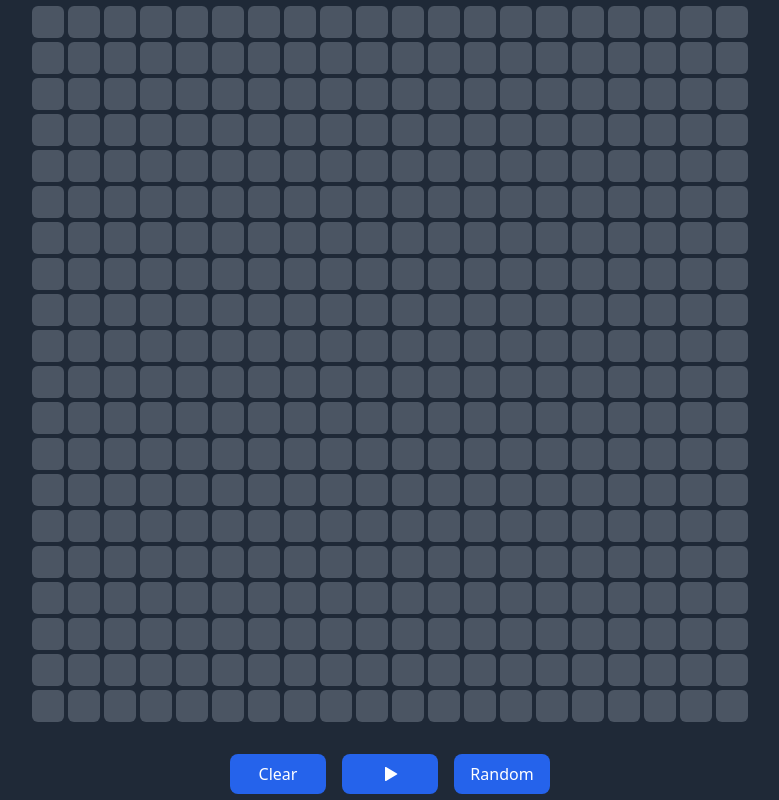
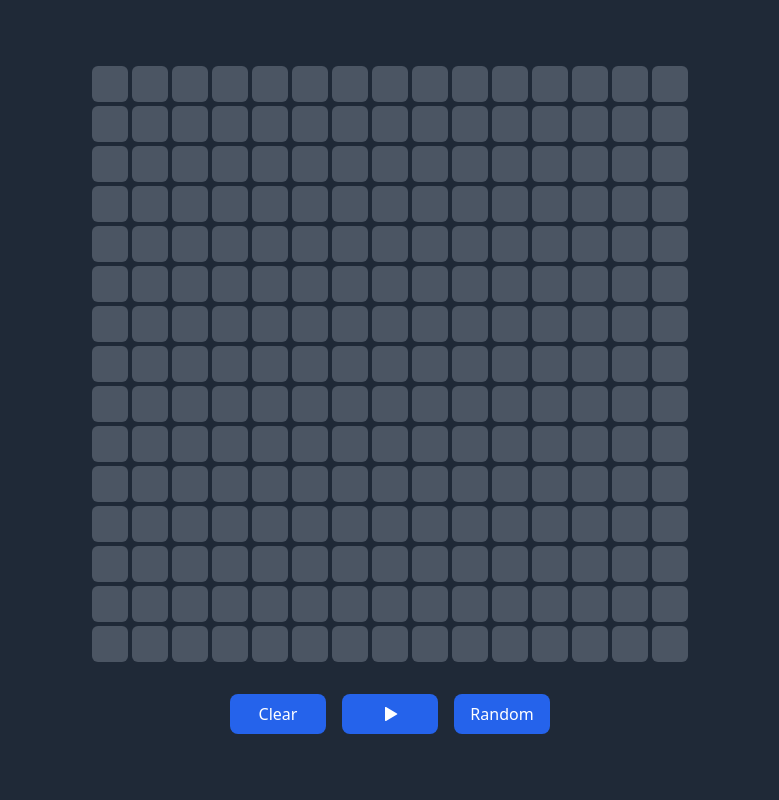
Before and after one commit to NatanCieplinski/react-game-of-life, a React (Vite) app: page / in a window 1280 px wide. Shown: the whole page, without its empty margins (250-1029 px from the left). Built offline with nearby package versions, Linux system fonts and the light colour scheme.

Commit message:
Add single cell selection

```diff
--- a/package.json
+++ b/package.json
@@ -12,6 +12,7 @@
   "dependencies": {
     "axios": "^0.27.2",
     "classnames": "^2.3.1",
+    "immer": "^9.0.14",
     "query-string": "^7.1.1",
     "react": "^18.0.0",
     "react-dom": "^18.0.0",
--- a/src/components/SimulationGrid.tsx
+++ b/src/components/SimulationGrid.tsx
@@ -1,25 +1,31 @@
-import { FunctionComponent, useState } from 'react'
+import classNames from 'classnames'
+import produce from 'immer'
+import { FunctionComponent } from 'react'
 
-export const SimulationGrid: FunctionComponent = () => {
-  const numCols = 20
-  const numRows = numCols
-
-  const generateEmptyGrid = () =>
-    [...Array(numRows)].map(() => Array(numCols).fill(0))
-
-  const [grid, setGrid] = useState(() => {
-    return generateEmptyGrid()
-  })
-
+export const SimulationGrid: FunctionComponent<{
+  grid: number[][]
+  setGrid: (grid: number[][]) => void
+}> = ({ grid, setGrid }) => {
   return (
     <div
       className="grid gap-1"
-      style={{ gridTemplateColumns: `repeat(${numCols}, minmax(0, 1fr))` }}
+      style={{
+        gridTemplateColumns: `repeat(${grid[0].length}, minmax(0, 1fr))`,
+      }}
     >
       {grid.map((rows, i) =>
         rows.map((col, k) => (
           <div
-            className="w-8 h-8 bg-gray-600 active:bg-sky-800 rounded-md transition-all hover:scale-105 active:scale-100"
+            className={classNames(
+              grid[i][k] ? 'bg-sky-500' : 'bg-gray-600',
+              'w-9 h-9 active:bg-sky-800 rounded-md transition-all hover:scale-105 active:scale-100'
+            )}
+            onClick={() => {
+              const newGrid = produce(grid, (gridCopy) => {
+                gridCopy[i][k] = grid[i][k] ? 0 : 1
+              })
+              setGrid(newGrid)
+            }}
             key={`${i}-${k}`}
           />
         ))
```
Also changed, not shown: 1 other file (tests, documents, lock files or other folders).
